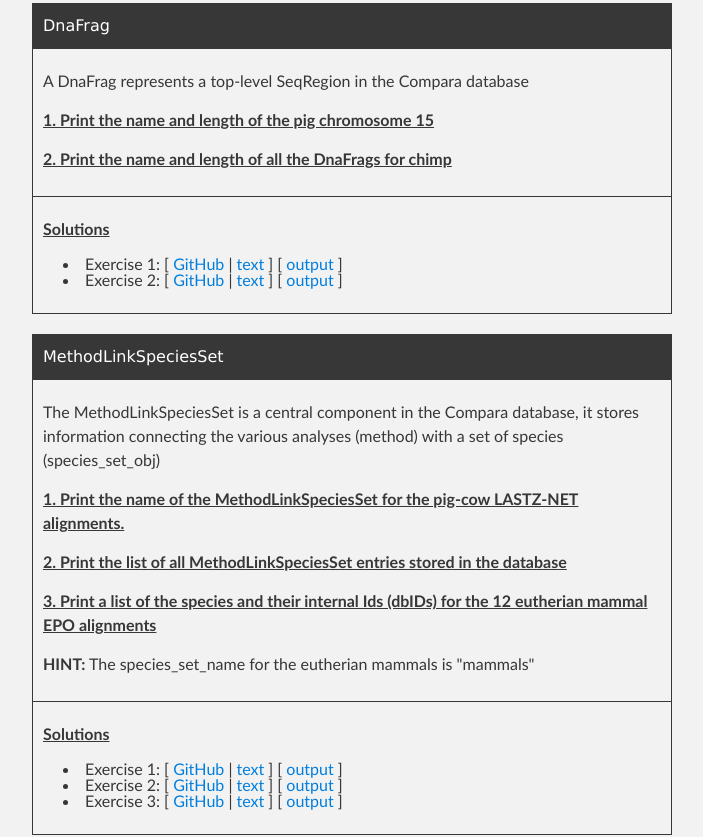
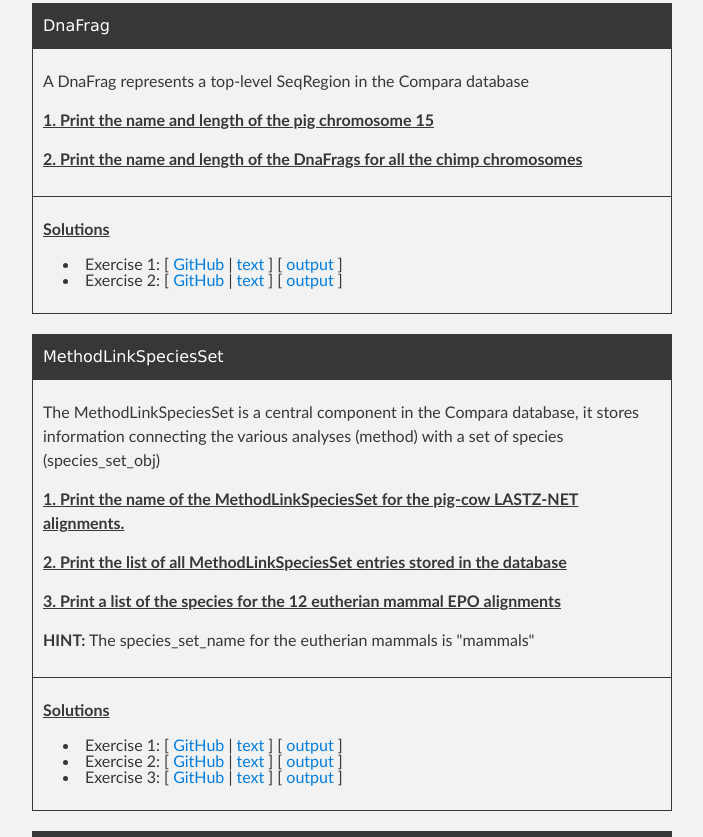
Before and after one commit to jherrero/EnsemblAPI_workshop, a plain HTML site: page 2013-12.Madrid/ComparaAPI.html in a window 1280 px wide. Shown: the part 690-1527 px from the top of the page, without its empty margins (288-991 px from the left). Drawn offline with nearby package versions, Linux system fonts and the light colour scheme.

Commit message:
Fix exercises for the Compara API section.

```diff
--- a/2013-12.Madrid/ComparaAPI.html
+++ b/2013-12.Madrid/ComparaAPI.html
@@ -92,7 +92,7 @@ DnaFrag
 <td>
 <p>A DnaFrag represents a top-level SeqRegion in the Compara database</p>
 <p class="question">1. Print the name and length of the pig chromosome 15</p>
-<p class="question">2. Print the name and length of all the DnaFrags for chimp</p>
+<p class="question">2. Print the name and length of the DnaFrags for all the chimp chromosomes</p>
 </td>
 </tr><tr>
 <td>
@@ -132,7 +132,7 @@ DnaFrag
             <p>The MethodLinkSpeciesSet is a central component in the Compara database, it stores information connecting the various analyses (method) with a set of species (species_set_obj)</p>
 <p class="question">1. Print the name of the MethodLinkSpeciesSet for the pig-cow LASTZ-NET alignments.</p>
 <p class="question">2. Print the list of all MethodLinkSpeciesSet entries stored in the database</p>
-<p class="question">3. Print a list of the species and their internal Ids (dbIDs) for the 12 eutherian mammal EPO alignments</p>
+<p class="question">3. Print a list of the species for the 12 eutherian mammal EPO alignments</p>
 <p><strong>HINT:</strong> The species_set_name for the eutherian mammals is "mammals"
         </td>
     </tr><tr>
```
